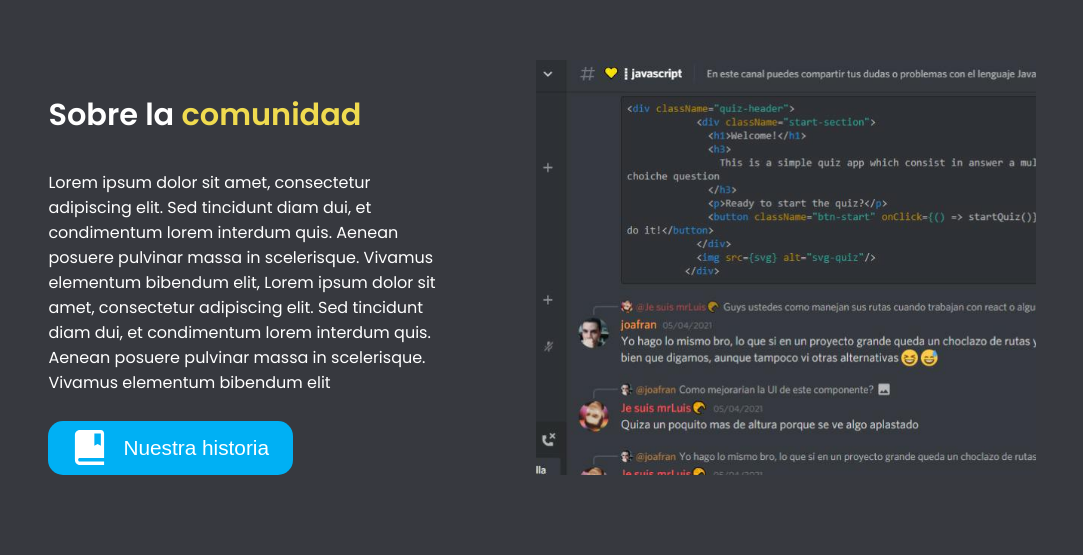
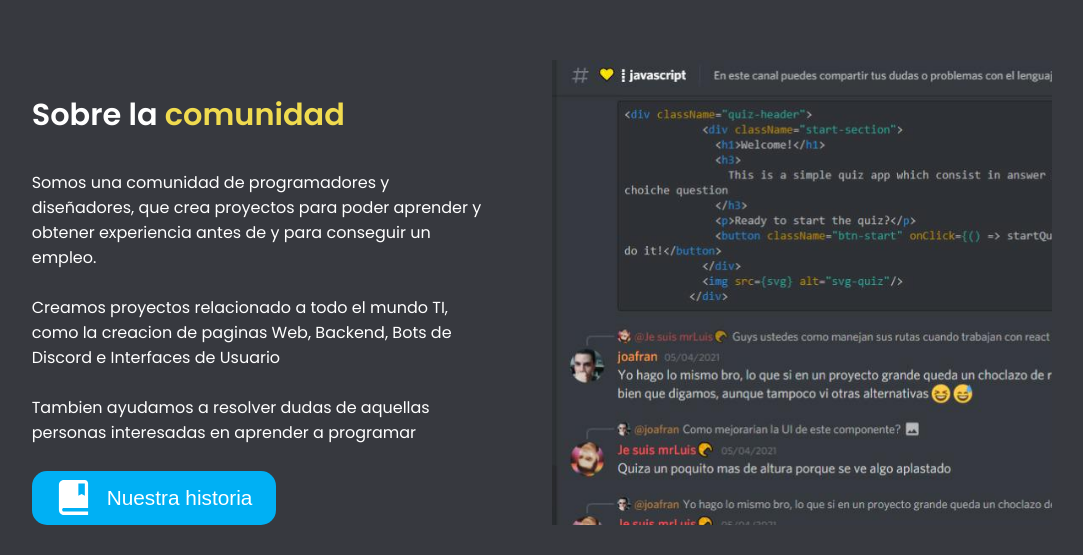
Before and after one commit to callMe-Dev/callMeDev-web, a React (Vite) app: page / in a window 1280 px wide. Shown: the part 829-1384 px from the top of the page, without its empty margins (98-1181 px from the left). Before the commit the page ends 1334 px from the top, so only its background shows below. Built offline with nearby package versions, Linux system fonts and the light colour scheme.

Commit message:
feat: agregue el texto a la seccion de Comunitty

```diff
--- a/src/components/AboutCommunity/AboutCommunity.jsx
+++ b/src/components/AboutCommunity/AboutCommunity.jsx
@@ -19,12 +19,16 @@ export default function AboutCommunity() {
           Sobre la <SpanTitle>comunidad</SpanTitle>{' '}
         </AboutCommunityTitle>
         <AboutCommunityText>
-          Lorem ipsum dolor sit amet, consectetur adipiscing elit. Sed tincidunt diam
-          dui, et condimentum lorem interdum quis. Aenean posuere pulvinar massa in
-          scelerisque. Vivamus elementum bibendum elit, Lorem ipsum dolor sit amet,
-          consectetur adipiscing elit. Sed tincidunt diam dui, et condimentum lorem
-          interdum quis. Aenean posuere pulvinar massa in scelerisque. Vivamus
-          elementum bibendum elit
+          Somos una comunidad de programadores y diseñadores, que crea proyectos para
+          poder aprender y obtener experiencia antes de y para conseguir un empleo.
+          <br />
+          <br />
+          Creamos proyectos relacionado a todo el mundo TI, como la creacion de
+          paginas Web, Backend, Bots de Discord e Interfaces de Usuario
+          <br />
+          <br />
+          Tambien ayudamos a resolver dudas de aquellas personas interesadas en
+          aprender a programar
         </AboutCommunityText>
         <Button
           btnImg={historyBook}
--- a/src/components/AboutCommunity/AboutCommunity.styles.js
+++ b/src/components/AboutCommunity/AboutCommunity.styles.js
@@ -32,9 +32,9 @@ export const AboutCommunityTitle = styled.p`
   font-size: 1.9rem;
   margin-top: 4rem;
   margin-bottom: 1rem;
+  text-align: center;
 
   @media (min-width: ${screens.tablet}) {
-    text-align: center;
     width: 350px;
     margin: 2rem auto;
   }
@@ -62,7 +62,7 @@ export const AboutCommunityText = styled.p`
 
   @media (min-width: ${screens.ipad}) {
     text-align: left;
-    width: 400px;
+    width: 450px;
     margin-bottom: 1rem;
   }
 `
@@ -71,12 +71,18 @@ export const AboutCommunityImg = styled.img`
   display: block;
   height: auto;
   margin: 3rem auto;
-  width: 300px;
+  width: 270px;
   object-fit: cover;
 
   @media (min-width: ${screens.mobile}) {
     width: 320px;
     height: 200px;
+  }
+
+  @media (min-width: ${screens.tablet}) {
+    width: 500px;
+    height: 370px;
+    object-fit: contain;
   }
 
   @media (min-width: ${screens.ipad}) {
```
Also changed, not shown: src/styles/userNoSelect.js (added, +13 -0 lines).
